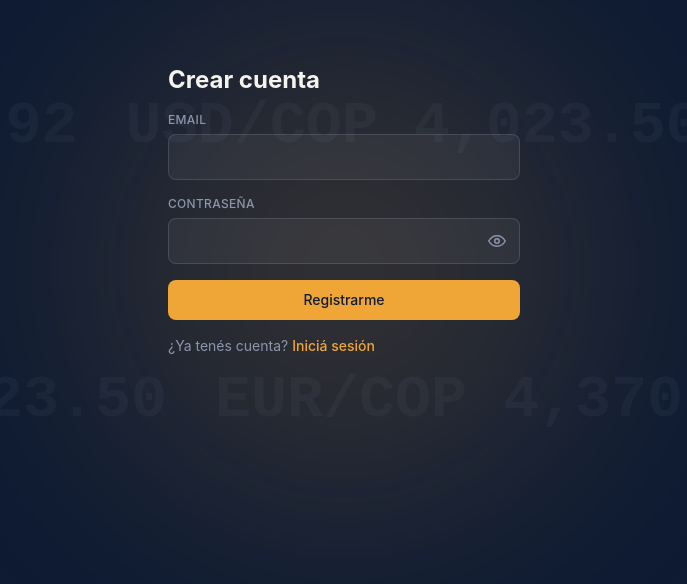
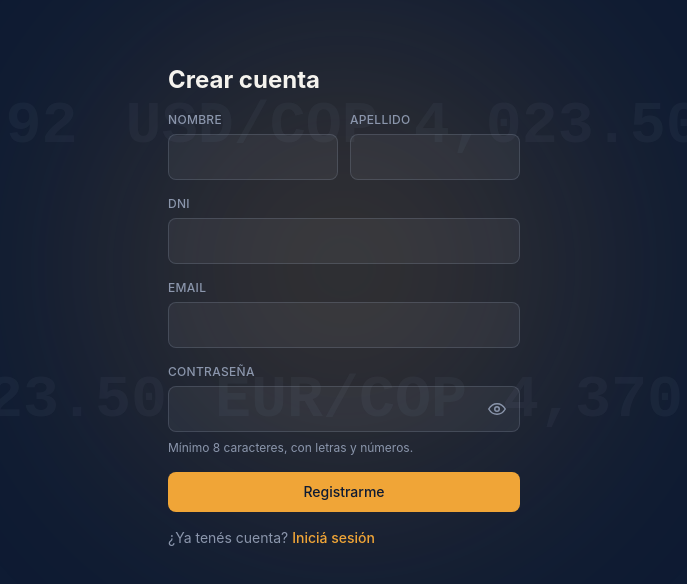
Before and after one commit to walletnomad-design/FrontEnd, a React (Vite) app: page /register in a window 1280 px wide. Shown: the top 584 px of the page, without its empty margins (296-983 px from the left). Built offline with nearby package versions, Linux system fonts and the light colour scheme; no server answers.

Commit message:
feat(register): agrega formulario con nombre/apellido/DNI, redirige a login tras registrarse, dashboard saluda por nombre

```diff
--- a/src/pages/Dashboard.tsx
+++ b/src/pages/Dashboard.tsx
@@ -45,7 +45,7 @@ export function Dashboard() {
 
       <main className="mx-auto max-w-3xl px-4 py-8">
         <h1 className="mb-1 text-2xl font-bold text-bone animate-rise">
-          Hola, {user?.email}
+          Hola, {user?.firstName}
         </h1>
         <p className="mb-6 text-slate animate-rise">Tu wallet</p>
 
--- a/src/pages/Register.tsx
+++ b/src/pages/Register.tsx
@@ -4,25 +4,31 @@ import { Input } from "../components/Input";
 import { Button } from "../components/Button";
 import { ErrorMessage } from "../components/ErrorMessage";
 import { useAuth } from "../context/AuthContext";
-import { validateLoginForm, type LoginFormErrors } from "../utils/validators";
+import { validateRegisterForm, type RegisterFormErrors } from "../utils/validators";
 
 export function Register() {
-  const { register, isLoading, error } = useAuth();
+  const { register, logout, isLoading, error } = useAuth();
   const navigate = useNavigate();
 
+  const [firstName, setFirstName] = useState("");
+  const [lastName, setLastName] = useState("");
+  const [dni, setDni] = useState("");
   const [email, setEmail] = useState("");
   const [password, setPassword] = useState("");
-  const [formErrors, setFormErrors] = useState<LoginFormErrors>({});
+  const [formErrors, setFormErrors] = useState<RegisterFormErrors>({});
 
   const handleSubmit = async (e: FormEvent) => {
     e.preventDefault();
-    const errors = validateLoginForm(email, password);
+    const errors = validateRegisterForm(firstName, lastName, dni, email, password);
     setFormErrors(errors);
     if (Object.keys(errors).length > 0) return;
 
     try {
-      await register({ email, password });
-      navigate("/dashboard");
+      await register({ firstName, lastName, dni, email, password });
+      // No dejamos al usuario logueado automaticamente despues de registrarse:
+      // cerramos la sesion recien creada y lo mandamos a Login a que ingrese el mismo.
+      logout();
+      navigate("/login", { state: { justRegistered: true } });
     } catch {
       // El error ya se muestra vía AuthContext.error
     }
@@ -33,6 +39,36 @@ export function Register() {
       <h1 className="text-2xl font-bold text-bone">Crear cuenta</h1>
 
       <form onSubmit={handleSubmit} className="flex flex-col gap-4" noValidate>
+        <div className="flex gap-3">
+          <div className="flex-1">
+            <Input
+              label="Nombre"
+              value={firstName}
+              onChange={(e) => setFirstName(e.target.value)}
+              error={formErrors.firstName}
+              autoComplete="given-name"
+            />
+          </div>
+          <div className="flex-1">
+            <Input
+              label="Apellido"
+              value={lastName}
+              onChange={(e) => setLastName(e.target.value)}
+              error={formErrors.lastName}
+              autoComplete="family-name"
+            />
+          </div>
+        </div>
+
+        <Input
+          label="DNI"
+          value={dni}
+          onChange={(e) => setDni(e.target.value.replace(/\D/g, ""))}
+          error={formErrors.dni}
+          inputMode="numeric"
+          maxLength={9}
+        />
+
         <Input
           label="Email"
           type="email"
@@ -49,6 +85,7 @@ export function Register() {
           error={formErrors.password}
           autoComplete="new-password"
         />
+        <p className="-mt-2 text-xs text-slate">Mínimo 8 caracteres, con letras y números.</p>
 
         <ErrorMessage message={error} />
 
```
